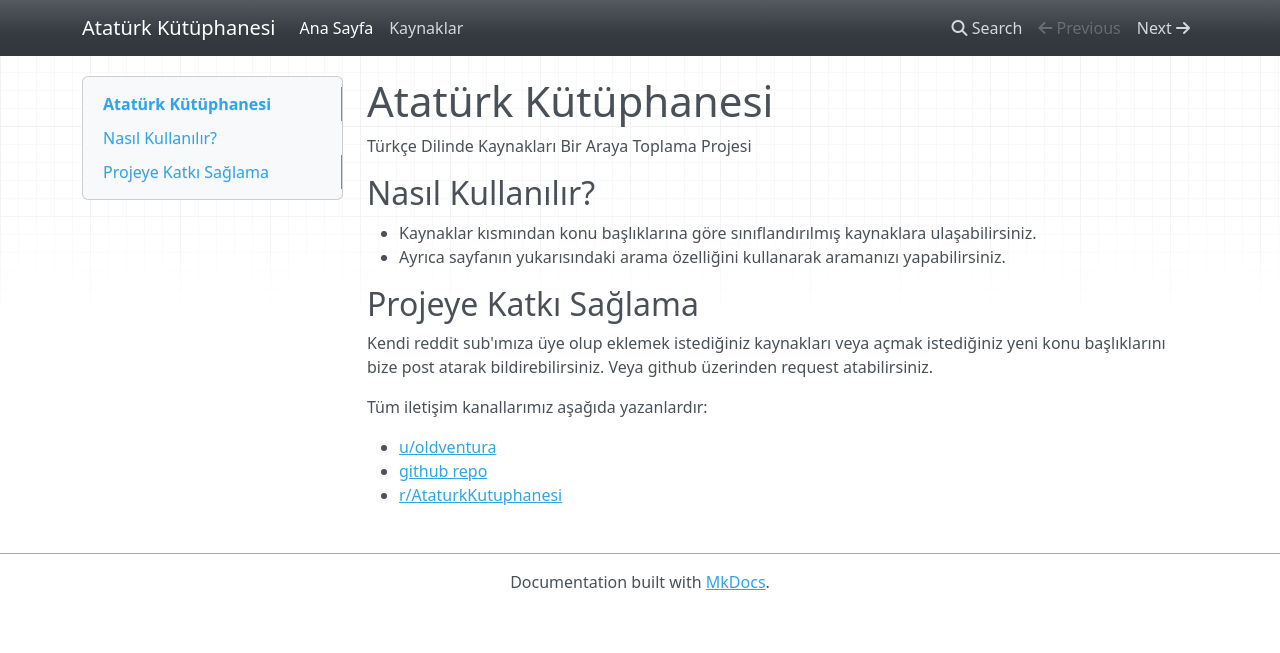
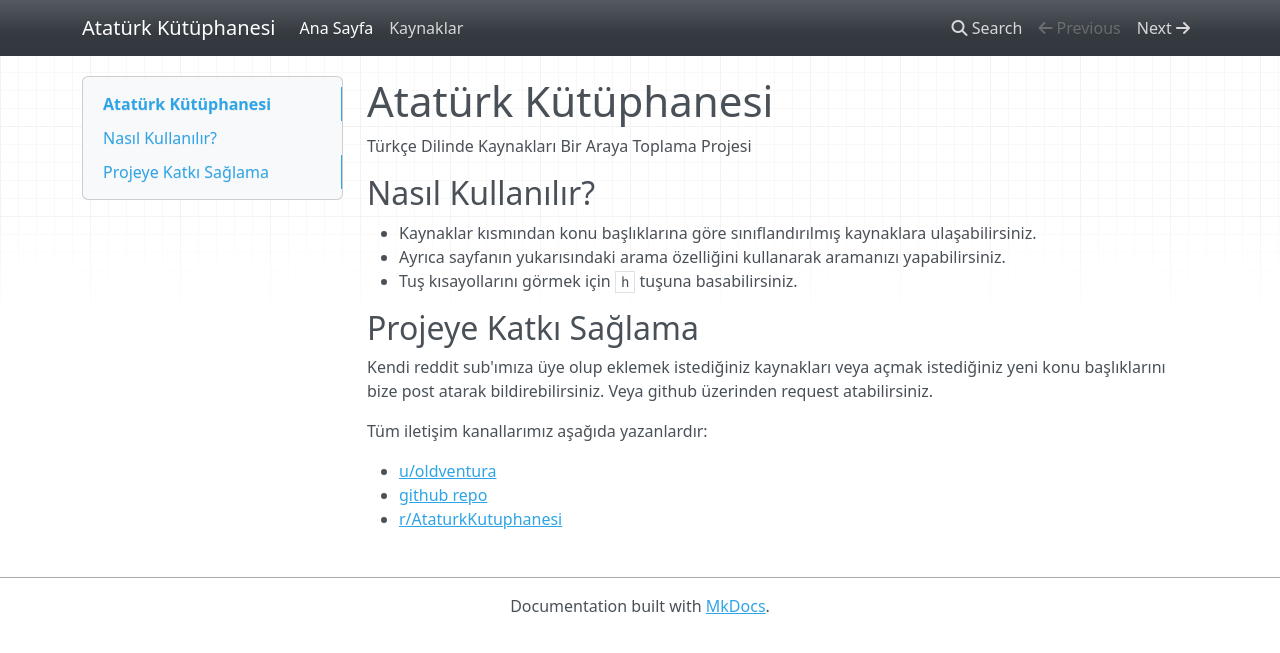
Before and after one commit to oldventura/AtaturkKutuphanesi, an MkDocs documentation site: the page built from docs/index.md, in a window 1280 px wide. Shown: the top 653 px of the page. Built offline with MkDocs 1.6.1, drawn with Linux system fonts in a browser that asks for light colours; nearby versions of some CDN libraries.

```diff
--- a/docs/index.md
+++ b/docs/index.md
@@ -5,6 +5,7 @@ Türkçe Dilinde Kaynakları Bir Araya Toplama Projesi
 
 * Kaynaklar kısmından konu başlıklarına göre sınıflandırılmış kaynaklara ulaşabilirsiniz.
 * Ayrıca sayfanın yukarısındaki arama özelliğini kullanarak aramanızı yapabilirsiniz.
+* Tuş kısayollarını görmek için `h` tuşuna basabilirsiniz.
 
 ## Projeye Katkı Sağlama
 
```
